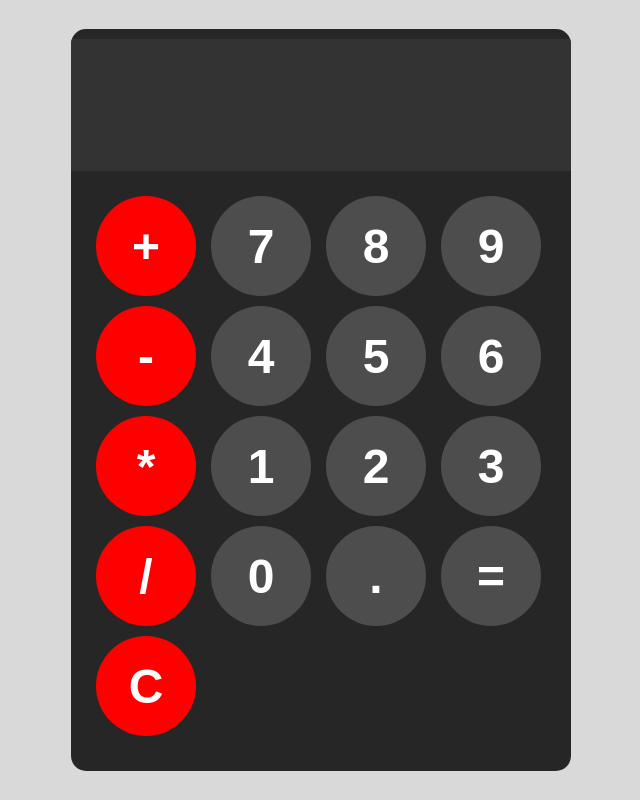
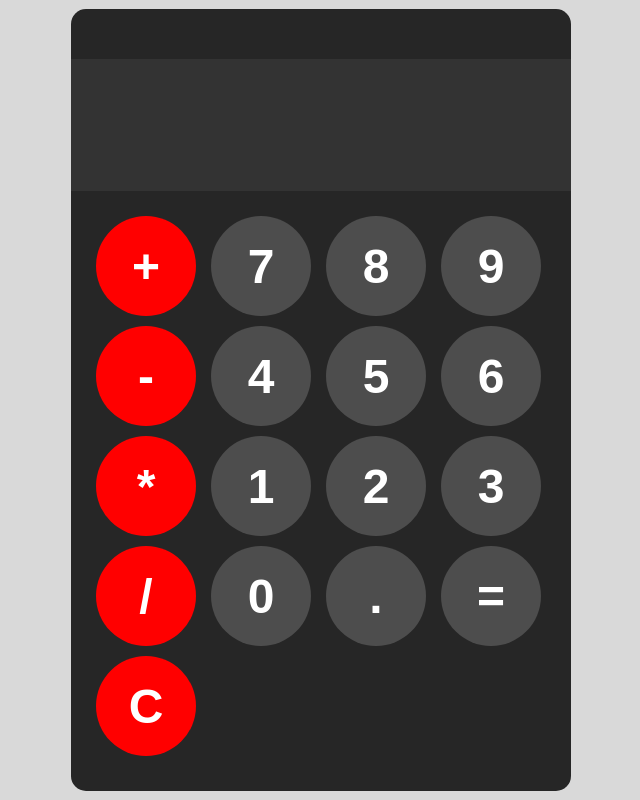
Before and after one commit to CarlosRamosPT/Simple-Calculator, a plain HTML site: page index.html in a window 1280 px wide. Shown: the whole page, without its empty margins (319-959 px from the left). Drawn offline with Linux system fonts and the light colour scheme.

Commit message:
Update style.css

```diff
--- a/style.css
+++ b/style.css
@@ -8,7 +8,7 @@ body {
 }
 
 #calculator{
-    padding-top: 10px;
+    padding-top: 50px;
     padding-bottom: 10px;
     font-family: Arial, sans-serif;
     background-color: hsl(0, 0%, 15%);
```
